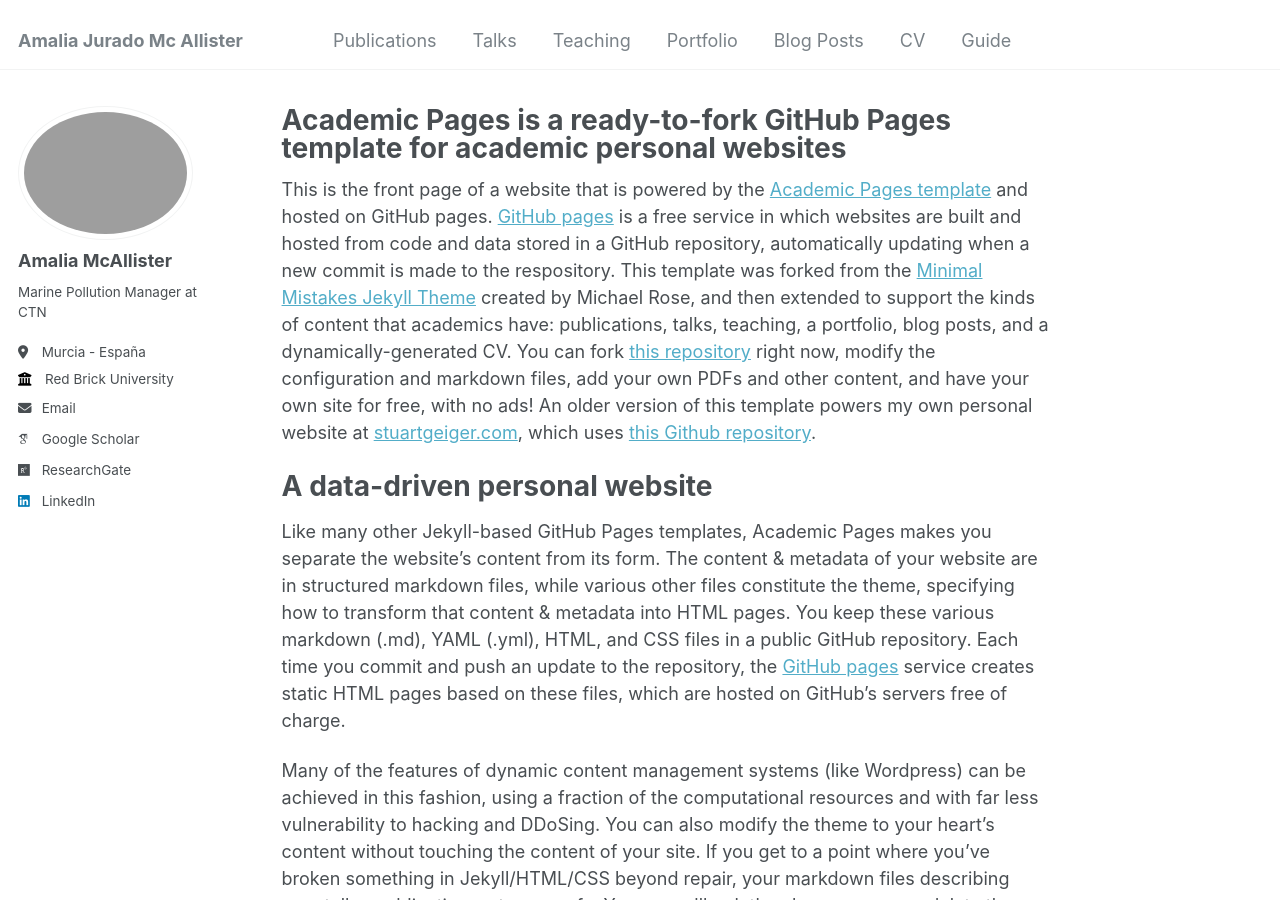
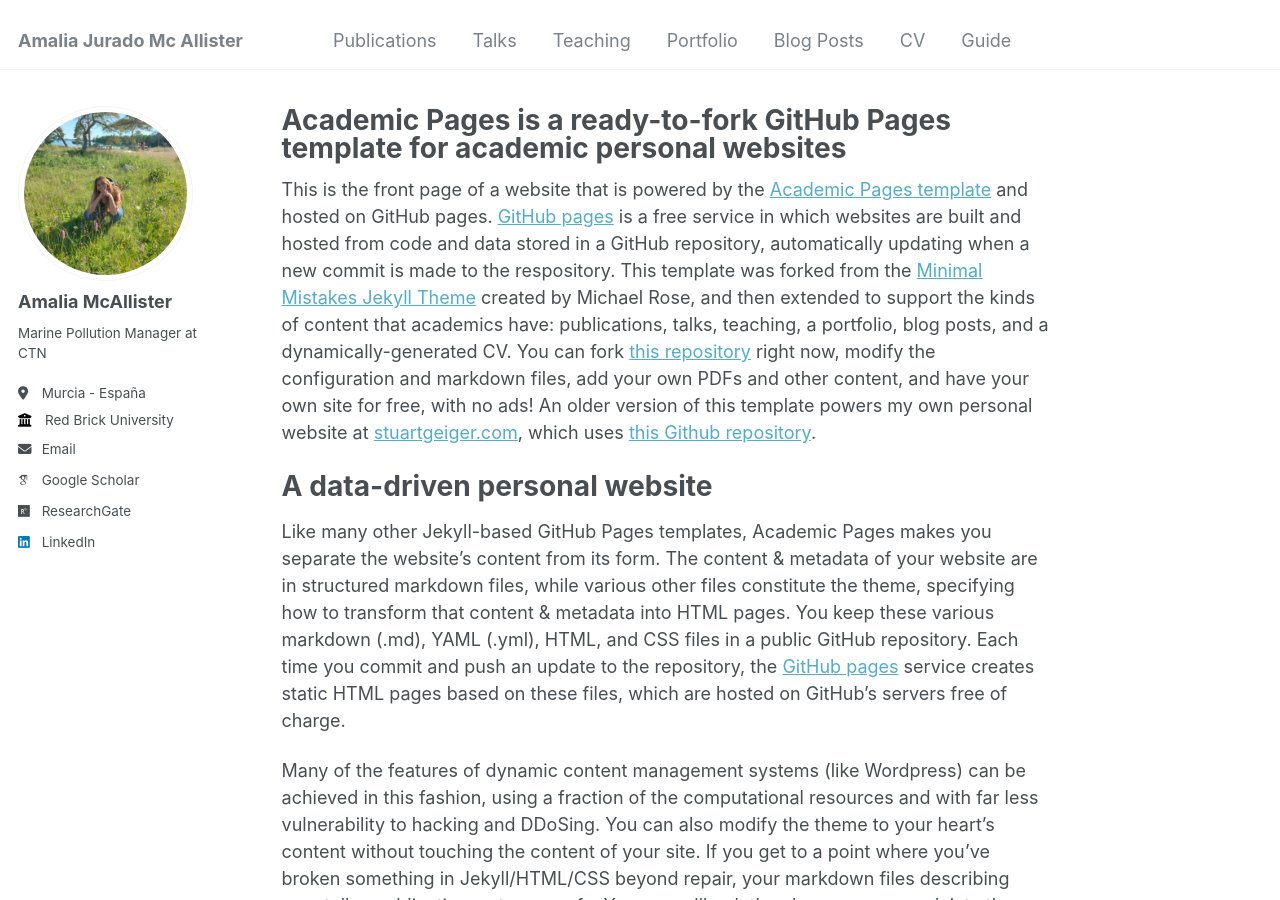
Before and after one commit to amalia-mcallister/amalia-mcallister.github.io, a Jekyll site: the page built from _pages/about.md, in a window 1280 px wide and 900 px high. Built offline with Jekyll 4.4.1, drawn with Linux system fonts in a browser that asks for light colours; some web fonts are replaced.

Commit message:
Cambiar nombre foto perfil erroneo

```diff
--- a/_config.yml
+++ b/_config.yml
@@ -21,7 +21,7 @@ repository               : "amalia-mcallister/amalia-mcallister.github.io"
 #               Additional customization can be done by editing /_includes/author-profile.html
 author:
   # Biographic information
-  avatar           : "perfil-lejos.png"
+  avatar           : "perfil_lejos.png"
   name             : "Amalia McAllister"
   pronouns         : # example: "she/her"
   bio              : "Marine Pollution Manager at CTN"
```
